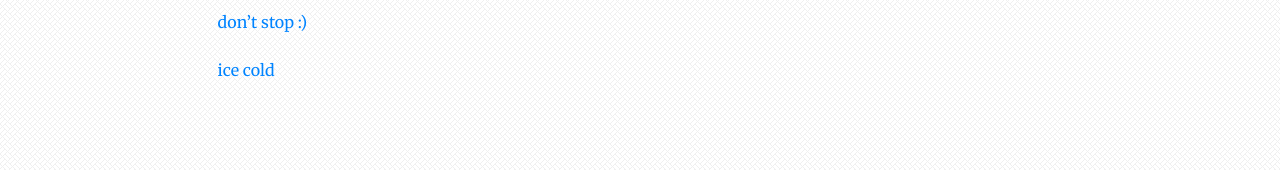
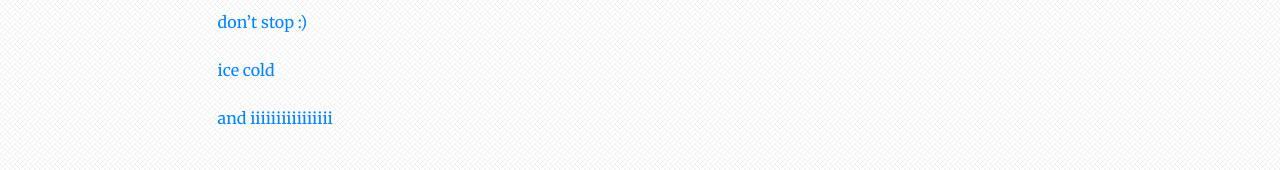
Before and after one commit to theycallmezeal/theycallmezeal.github.io, a Jekyll site: the page built from _posts/2012-11-15-gifsound.md, in a window 1280 px wide. Shown: the part 2181-2351 px from the top of the page. Built offline with Jekyll 4.4.1, drawn with Linux system fonts in a browser that asks for light colours.

Commit message:
Add a gifsound

```diff
--- a/_posts/2012-11-15-gifsound.md
+++ b/_posts/2012-11-15-gifsound.md
@@ -85,3 +85,5 @@ category: fun
 [don't stop :)](https://gifsound.com/?gifv=ks8M8kv&v=ZorRGrDiMsA&s=16)
 
 [ice cold](https://gifsound.com/?gifv=gCzkCum&v=Fi8rsCncwF8&s=138)
+
+[and iiiiiiiiiiiiiiii](https://gifsound.com/?gifv=U20qcBx&v=H9nPf7w7pDI&s=188)
```
